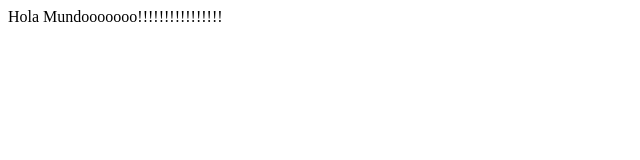
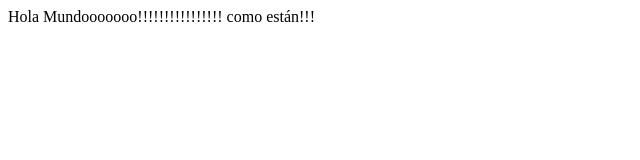
Before and after one commit to MoyGG99/Primeros_Pasos, a plain HTML site: page index.html in a window 1280 px wide. Shown: the whole page, without its empty margins (0-640 px from the left). Drawn offline with Linux system fonts and the light colour scheme.

Commit message:
cambio deindex.html master

```diff
--- a/index.html
+++ b/index.html
@@ -8,5 +8,6 @@
 </head>
 <body>
     Hola Mundooooooo!!!!!!!!!!!!!!!!
+    como están!!!
 </body>
 </html>
```
